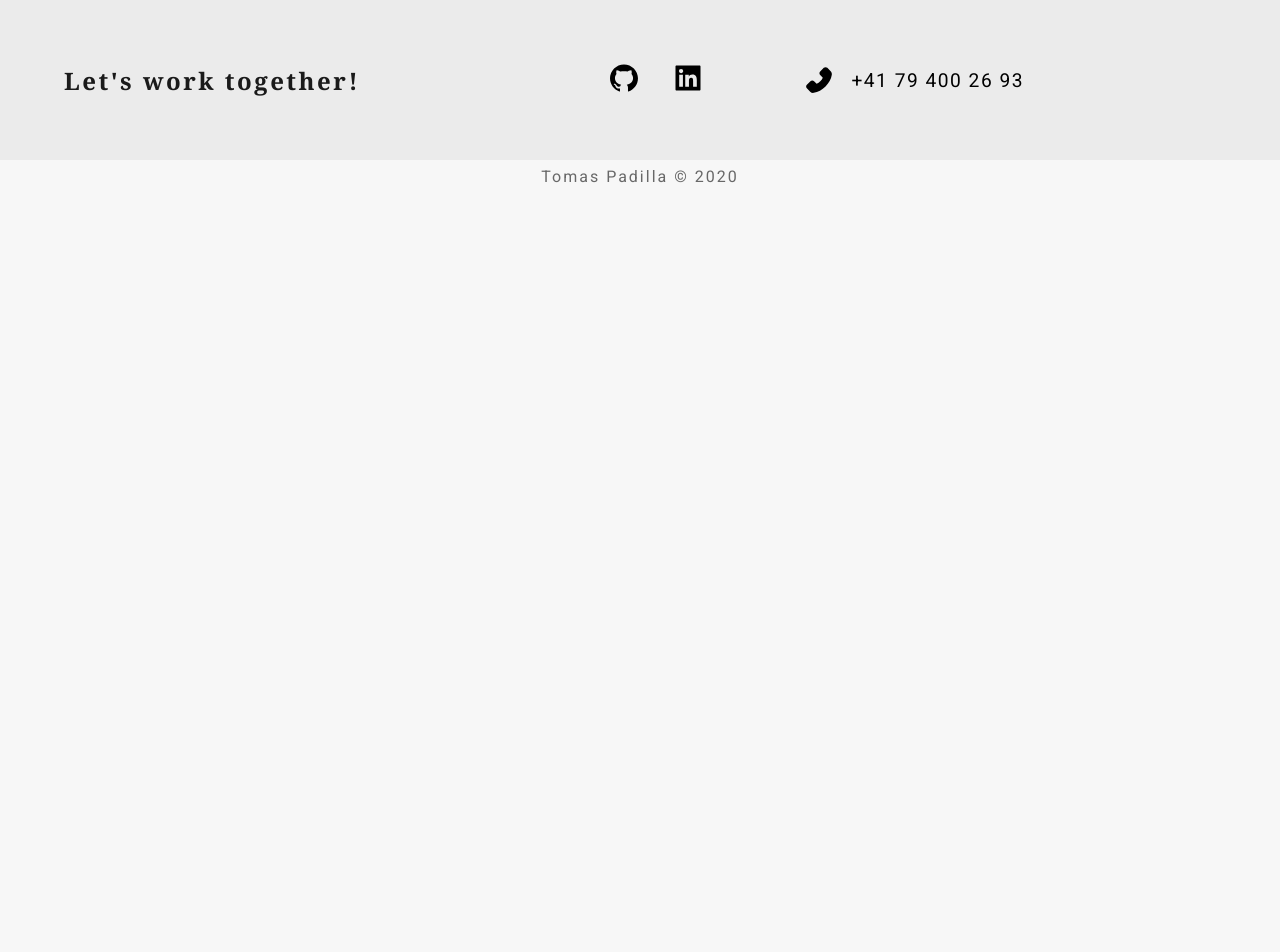
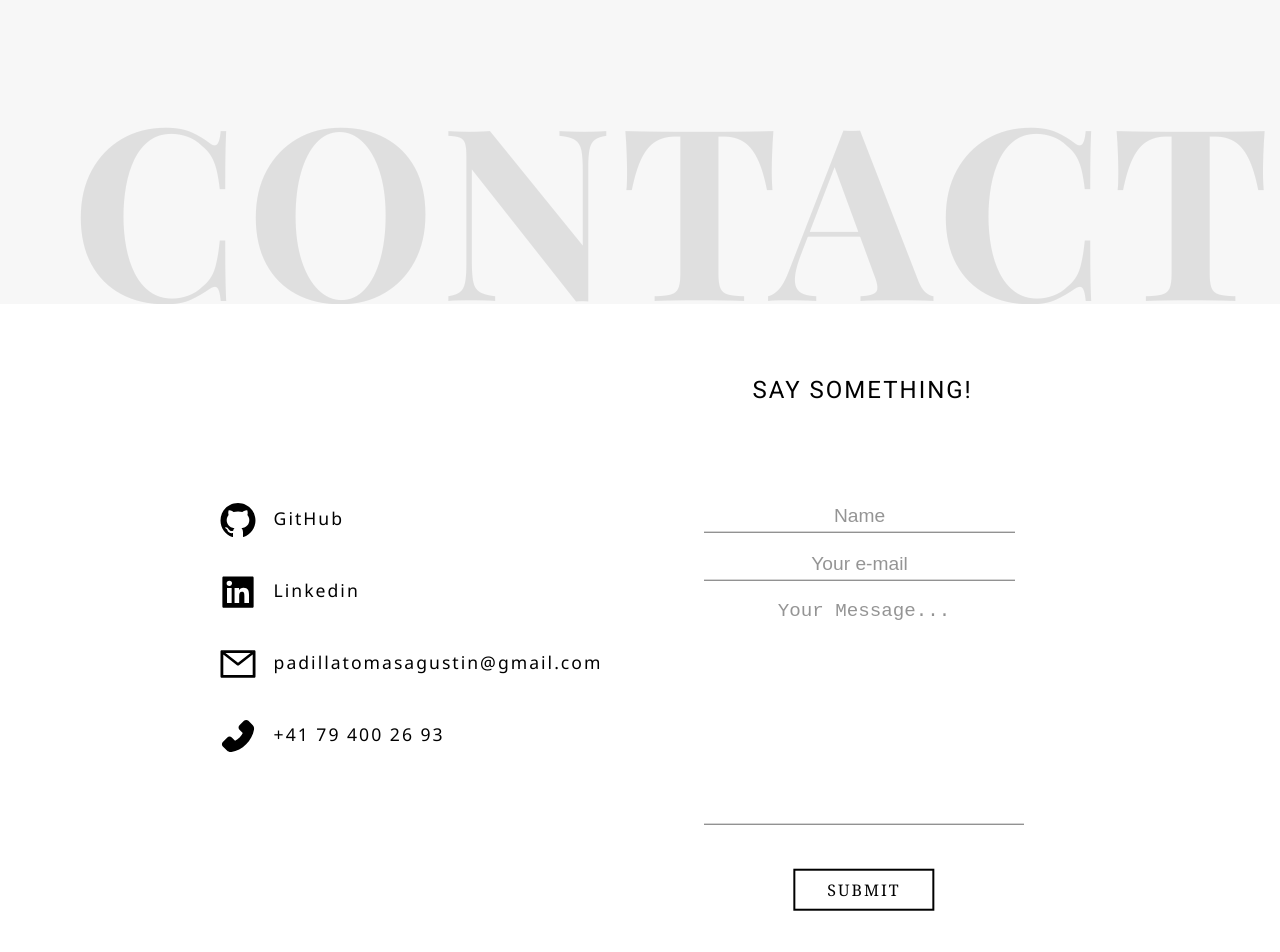
Before and after one commit to PadillaTom/Portfolio-v2, a React (Create React App) app: page /contact in a window 1280 px wide. Shown: the top 952 px of the page. Before the commit the page ends 800 px from the top, so only its background shows below. Built offline with nearby package versions, Linux system fonts and the light colour scheme; the HTML template or start-up script is replaced by a standard one.

Commit message:
Contact DONE

```diff
--- a/src/App.css
+++ b/src/App.css
@@ -1,7 +1,7 @@
 /* :::::::::::::::::::Fonts::::::::::::::::::::: */
 @import url('https://fonts.googleapis.com/css2?family=Noto+Sans:wght@400;700&family=Noto+Serif:wght@400;700&family=Playfair+Display:wght@400;500;600;700&family=Roboto:ital,wght@0,300;0,400;0,500;0,700;1,300&display=swap');
+
 /* ::::::::::::::::::: Globals ::::::::::::::::::::: */
-
 * {
   margin: 0;
   padding: 0;
@@ -23,59 +23,9 @@ a {
   text-decoration: none;
   color: inherit;
 }
-.btn-primary {
-  margin: 1rem auto;
-  text-align: center;
-  background: transparent;
-  border: 2px solid var(--MainColor);
-  padding: 0.5rem 2rem;
-  cursor: pointer;
-  border-radius: 0.2rem;
-  transition: var(--MainTransition);
-  letter-spacing: 1.2px;
-  font-weight: 600;
-  color: var(--MainColor);
-}
 .section {
   max-width: 100vw;
   margin: 0 auto;
-}
-.section-center {
-  max-width: 90%;
-  margin: 0 auto;
-}
-.section-title {
-  width: 90%;
-  margin: 0 auto;
-  margin-top: 2rem;
-  padding-bottom: 1.5rem;
-  text-align: center;
-  text-transform: capitalize;
-  font-size: 1.3rem;
-  letter-spacing: 2px;
-  font-family: var(--TitleFont);
-}
-.section-subtitle {
-  margin: 0 auto;
-  text-align: center;
-  margin-top: -1.3rem;
-  font-family: var(--LogoFont);
-  letter-spacing: 1.3px;
-  margin-bottom: 2rem;
-}
-@media screen and (min-width: 730px) {
-  .section-center {
-    width: 95%;
-  }
-  .section-title {
-    margin-top: 5rem;
-    font-size: 1.5rem;
-  }
-}
-@media screen and (min-width: 860px) {
-  .section-title {
-    margin-top: 6rem;
-  }
 }
 #root {
   max-width: 100vw;
@@ -94,21 +44,16 @@ a {
   --TextsFont: 'Noto Sans', sans-serif;
   --CtaFonts: 'Playfair Display', serif;
   --MainFont: 'Roboto', sans-serif;
-
   /* Others */
   --MainTransition: 0.3s ease all;
 }
 /* End Variables */
-.section-division {
-  background-color: var(--FontGrayColor);
-  height: 1px;
-  width: 25%;
-  margin: 0 auto;
-}
+
 /*:::::::::::::::::::::::::::::::::::::::::::::::::::::::::::::::::::::::::::::::::::::::::*/
 /*:::::::::::::::::::::::::::::::::::::::::::::::::::::::::::::::::::::::::::::::::::::::::*/
 /*:::::::::::::::::::::::::::::::::::::::::::::::::::::::::::::::::::::::::::::::::::::::::*/
 /*
+
 ::::::::::::::::::::::::::::::::::::::
 Homepage
 :::::::::::::::::::::::::::::::::::::::
@@ -254,8 +199,8 @@ Navigation
 .desktop-link-home:hover {
   color: crimson;
 }
+/* :::: :: End Navigation ::::::::  */
 
-/* :::: :: End Navigation ::::::::  */
 /*
 ::::::::::::::::::::::::::::::::::::::
 Projects
@@ -344,7 +289,6 @@ Projects
 .proj-links > *:hover {
   color: crimson;
 }
-
 /* :::: :: End Projects ::::::::  */
 
 /*
@@ -440,8 +384,8 @@ About
 .about-info-container {
   position: relative;
   background: white;
+  width: 100%;
   height: 80vh;
-  width: 100%;
 }
 /* Title */
 .about-title {
@@ -503,7 +447,146 @@ About
   color: white;
   background: black;
 }
-/* :::: :: End About ::::::::  */
+/* ::::::: End About ::::::::  */
+
+/*
+::::::::::::::::::::::::::::::::::::::
+Contact
+:::::::::::::::::::::::::::::::::::::::
+*/
+.cont-sect {
+  min-height: 100vh;
+  width: 100%;
+}
+.cont-container {
+  display: flex;
+  flex-direction: column;
+  position: relative;
+}
+.cont-img {
+  height: 38vh;
+  width: 100%;
+  background-color: var(--BgColor);
+}
+.cont-info-container {
+  position: relative;
+  background: white;
+  height: 90vh;
+  width: 100%;
+}
+/* Title */
+.cont-title {
+  position: absolute;
+  font-size: 10rem;
+  white-space: nowrap;
+  letter-spacing: 6px;
+  text-transform: uppercase;
+  font-family: var(--CtaFonts);
+  font-weight: 400;
+  top: 4%;
+  left: 5.5%;
+  color: var(--CtaColor);
+  opacity: 0.1;
+}
+/* Infos */
+.info-container {
+  width: 50%;
+  margin: 0 auto;
+}
+/* Left */
+.contact-info {
+  position: absolute;
+  top: 45%;
+  left: 17%;
+  transform: translateY(-50%);
+}
+.single-info {
+  display: flex;
+  margin: 2rem 0rem;
+  font-size: 2.5rem;
+  transition: var(--MainTransition);
+  cursor: pointer;
+}
+.single-info p {
+  font-size: 1.1rem;
+  letter-spacing: 2px;
+  font-family: var(--TextsFont);
+  margin-left: 1rem;
+  margin-top: 0.4rem;
+}
+.single-info:hover {
+  color: crimson;
+}
+/* Right */
+.contact-form-container {
+  position: absolute;
+  top: 50%;
+  transform: translateY(-50%);
+  right: 20%;
+}
+.say-something {
+  position: absolute;
+  top: 10%;
+  right: 24%;
+  font-family: var(--MainFont);
+  font-size: 1.5rem;
+  letter-spacing: 2px;
+  text-transform: uppercase;
+  font-weight: 400;
+}
+.single-control input {
+  border: none;
+  outline: none;
+  background: transparent;
+  padding: 0.3rem 2rem;
+  margin: 0.5rem auto;
+  border-bottom: 1px solid var(--FontGrayColor);
+  font-size: 1.2rem;
+}
+.single-control input::placeholder {
+  text-align: center;
+  color: var(--FontGrayColor);
+  opacity: 0.7;
+}
+.form-message {
+  border: none;
+  outline: none;
+  background: transparent;
+  padding: 0.2rem 2rem;
+  margin: 0.5rem auto;
+  border-bottom: 1px solid var(--FontGrayColor);
+  font-size: 1.2rem;
+  resize: none;
+  width: 20rem;
+}
+.form-message::placeholder {
+  text-align: center;
+  color: var(--FontGrayColor);
+  opacity: 0.7;
+}
+.form-submit {
+  position: absolute;
+  text-align: center;
+  border: 2px solid black;
+  outline: none;
+  background: white;
+  margin-top: 2rem;
+  left: 50%;
+  transform: translateX(-50%);
+  font-size: 1rem;
+  text-transform: uppercase;
+  letter-spacing: 2px;
+  font-family: var(--TitleFont);
+  padding: 0.5rem 2rem;
+  cursor: pointer;
+  transition: var(--MainTransition);
+}
+.form-submit:hover {
+  background: black;
+  color: white;
+}
+
+/* ::::::: End Contact ::::::::  */
 
 /*
 ::::::::::::::::::::::::::::::::::::::
@@ -561,10 +644,3 @@ Homepage
 */
 
 /* :::: :: End Homepage ::::::::  */
-/*
-::::::::::::::::::::::::::::::::::::::
-Homepage
-:::::::::::::::::::::::::::::::::::::::
-*/
-
-/* :::: :: End Homepage ::::::::  */
--- a/src/App.js
+++ b/src/App.js
@@ -9,6 +9,7 @@ import Footer from './Components/Footer';
 // Pages:
 import Homepage from './Pages/Homepage';
 import AboutPage from './Pages/AboutPage';
+import ContactPage from './Pages/ContactPage';
 
 function App() {
   useEffect(() => {
@@ -27,6 +28,9 @@ function App() {
           <Route path='/about'>
             <AboutPage></AboutPage>
           </Route>
+          <Route path='/contact'>
+            <ContactPage></ContactPage>
+          </Route>
         </Switch>
         <Footer></Footer>
       </Router>
--- a/src/Pages/AboutPage.js
+++ b/src/Pages/AboutPage.js
@@ -23,10 +23,9 @@ const AboutPage = () => {
         1.4
       )
       .from('.about-cta', 1, {
-        delay: 0,
         opacity: 0,
-        y: 10,
-        ease: 'circ.out',
+        y: -25,
+        ease: 'Power4.easeOut',
       });
   }, []);
 
--- /dev/null
+++ b/src/Pages/ContactPage.js
@@ -0,0 +1,118 @@
+import React, { useEffect } from 'react';
+import gsap from 'gsap';
+// Icons:
+import {
+  AiFillLinkedin,
+  AiFillGithub,
+  AiFillPhone,
+  AiOutlineMail,
+} from 'react-icons/ai';
+
+const ContactPage = () => {
+  let tl = gsap.timeline();
+
+  useEffect(() => {
+    tl.from('.cont-title', 0.8, {
+      scale: 1.5,
+    })
+      .from('.cont-info-container', 1, {
+        y: 600,
+        ease: 'Expo.easeOut',
+      })
+      .from(
+        '.cont-info',
+        0.8,
+        {
+          opacity: 0,
+          y: 15,
+          ease: 'Power4.easeOut',
+        },
+        1.4
+      )
+      .from(
+        '.contact-info',
+        0.8,
+        {
+          opacity: 0,
+          y: -25,
+          ease: 'Power4.easeOut',
+        },
+        1.4
+      )
+      .from(
+        '.say-something',
+        0.8,
+        {
+          opacity: 0,
+          y: -25,
+          ease: 'Power4.easeOut',
+        },
+        1.4
+      )
+      .from(
+        '.contact-form-container',
+        0.8,
+        {
+          opacity: 0,
+          y: -25,
+          ease: 'Power4.easeOut',
+        },
+        1.4
+      );
+  }, []);
+  return (
+    <React.Fragment>
+      <section className='section cont-sect'>
+        <div className='cont-container'>
+          <div className='cont-img'></div>
+          <div className='cont-title'>
+            <h2>Contact</h2>
+          </div>
+          <div className='cont-info-container'>
+            <div className='info-container'>
+              <div className='contact-info'>
+                <div className='single-info'>
+                  <AiFillGithub></AiFillGithub>
+                  <p>GitHub</p>
+                </div>
+                <div className='single-info'>
+                  <AiFillLinkedin></AiFillLinkedin>
+                  <p>Linkedin</p>
+                </div>
+                <div className='single-info'>
+                  <AiOutlineMail></AiOutlineMail>
+                  <p>padillatomasagustin@gmail.com</p>
+                </div>
+                <div className='single-info'>
+                  <AiFillPhone></AiFillPhone>
+                  <p>+41 79 400 26 93</p>
+                </div>
+              </div>
+              <h4 className='say-something'>Say something!</h4>
+              <div className='contact-form-container'>
+                <form className='contact-form'>
+                  <div className='single-control'>
+                    <input type='text' placeholder='Name' />
+                  </div>
+                  <div className='single-control'>
+                    <input type='email' placeholder='Your e-mail' />
+                  </div>
+                  <div className='textarea'>
+                    <textarea
+                      placeholder='Your Message...'
+                      rows='10'
+                      className='form-message'
+                    ></textarea>
+                  </div>
+                  <button className='form-submit'>Submit</button>
+                </form>
+              </div>
+            </div>
+          </div>
+        </div>
+      </section>
+    </React.Fragment>
+  );
+};
+
+export default ContactPage;
```
